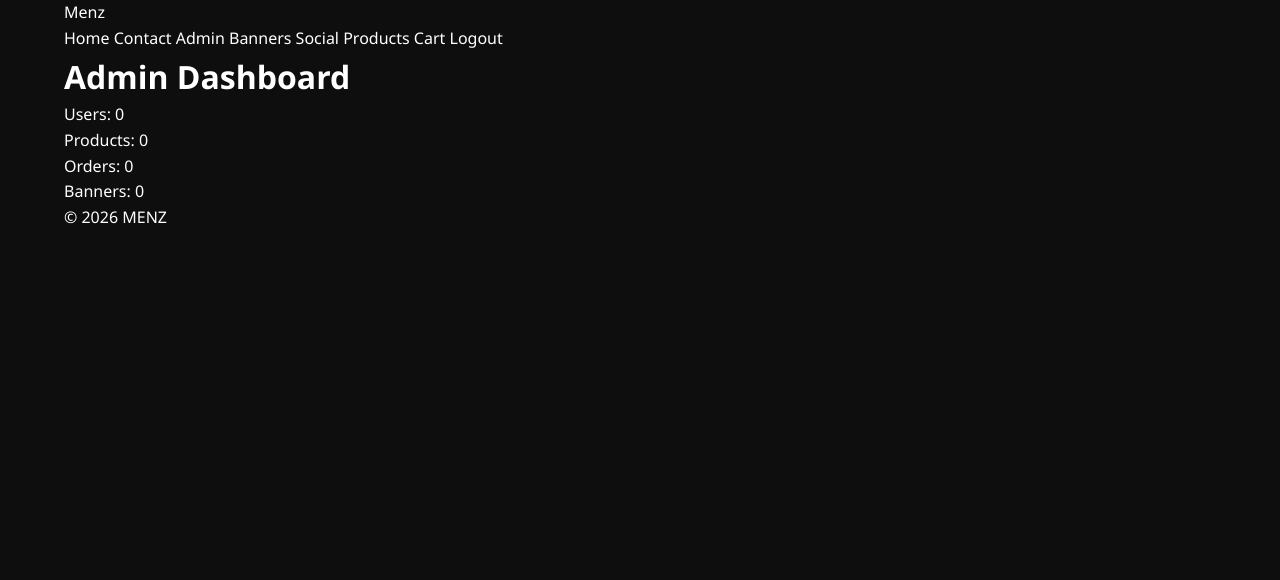
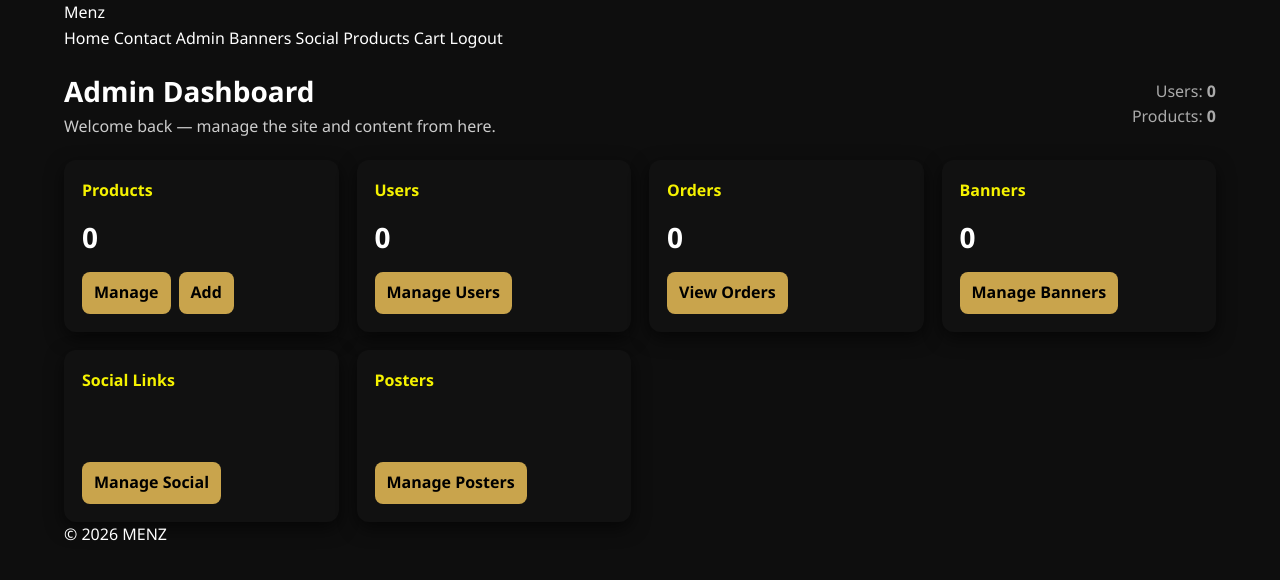
Before and after one commit to Saikiran9015/mens, a Flask app: page /admin/dashboard in a window 1280 px wide. Shown: the top 580 px of the page. Run offline with Flask 2, Linux system fonts and the light colour scheme; the visitor is signed in with stand-in values (Sample User, id 1); data that the repository does not hold is empty; parts of the project's set-up code (start-up, migrations or seed data) failed here and were passed over.

Commit message:
qwsrtyuisdfhjkl

```diff
--- a/templates/dashboard.html
+++ b/templates/dashboard.html
@@ -1,11 +1,81 @@
 {% extends 'base.html' %}
 {% block title %}Admin Dashboard{% endblock %}
+{% block head_extra %}
+<style>
+  .admin-hero{display:flex;align-items:center;justify-content:space-between;gap:16px;margin:18px 0}
+  .admin-hero h1{font-size:28px}
+  .admin-hero .meta{color:#ccc}
+  .admin-grid{display:grid;grid-template-columns:repeat(auto-fit,minmax(220px,1fr));gap:18px;margin-top:20px}
+  .admin-card{background:#111;padding:18px;border-radius:12px;box-shadow:0 6px 18px rgba(0,0,0,0.6);display:flex;flex-direction:column;gap:12px}
+  .admin-card .title{font-weight:600;color:#f5f200}
+  .admin-card .count{font-size:28px;font-weight:700}
+  .admin-card a{display:inline-block;padding:8px 12px;border-radius:8px;background:#c9a44c;color:#000;font-weight:600;text-decoration:none}
+  .admin-actions{display:flex;gap:8px;flex-wrap:wrap}
+  @media (max-width:700px){.admin-hero{flex-direction:column;align-items:flex-start}}
+</style>
+{% endblock %}
+
 {% block content %}
-<h1>Admin Dashboard</h1>
-<div class="dashboard-grid">
-  <div class="card">Users: {{ counts.users }}</div>
-  <div class="card">Products: {{ counts.products }}</div>
-  <div class="card">Orders: {{ counts.orders }}</div>
-  <div class="card">Banners: {{ counts.banners }}</div>
+<div class="admin-hero">
+  <div>
+    <h1>Admin Dashboard</h1>
+    <div class="meta">Welcome back — manage the site and content from here.</div>
+  </div>
+  <div style="text-align:right">
+    <div style="color:#aaa">Users: <strong>{{ counts.users }}</strong></div>
+    <div style="color:#aaa">Products: <strong>{{ counts.products }}</strong></div>
+  </div>
 </div>
+
+<div class="admin-grid">
+  <div class="admin-card">
+    <div class="title">Products</div>
+    <div class="count">{{ counts.products }}</div>
+    <div class="admin-actions">
+      <a href="{{ url_for('admin_products') }}">Manage</a>
+      <a href="{{ url_for('admin_add_product') }}">Add</a>
+    </div>
+  </div>
+
+  <div class="admin-card">
+    <div class="title">Users</div>
+    <div class="count">{{ counts.users }}</div>
+    <div class="admin-actions">
+      <a href="{{ url_for('admin_users') }}">Manage Users</a>
+    </div>
+  </div>
+
+  <div class="admin-card">
+    <div class="title">Orders</div>
+    <div class="count">{{ counts.orders }}</div>
+    <div class="admin-actions">
+      <a href="#">View Orders</a>
+    </div>
+  </div>
+
+  <div class="admin-card">
+    <div class="title">Banners</div>
+    <div class="count">{{ counts.banners }}</div>
+    <div class="admin-actions">
+      <a href="{{ url_for('admin_banners') }}">Manage Banners</a>
+    </div>
+  </div>
+
+  <div class="admin-card">
+    <div class="title">Social Links</div>
+    <div class="count">&nbsp;</div>
+    <div class="admin-actions">
+      <a href="{{ url_for('admin_social_links') }}">Manage Social</a>
+    </div>
+  </div>
+
+  <div class="admin-card">
+    <div class="title">Posters</div>
+    <div class="count">&nbsp;</div>
+    <div class="admin-actions">
+      <a href="{{ url_for('admin_banners') }}">Manage Posters</a>
+    </div>
+  </div>
+</div>
+
 {% endblock %}
```
Also changed, not shown: uploads/banners/1767756282_watch.png (added).
